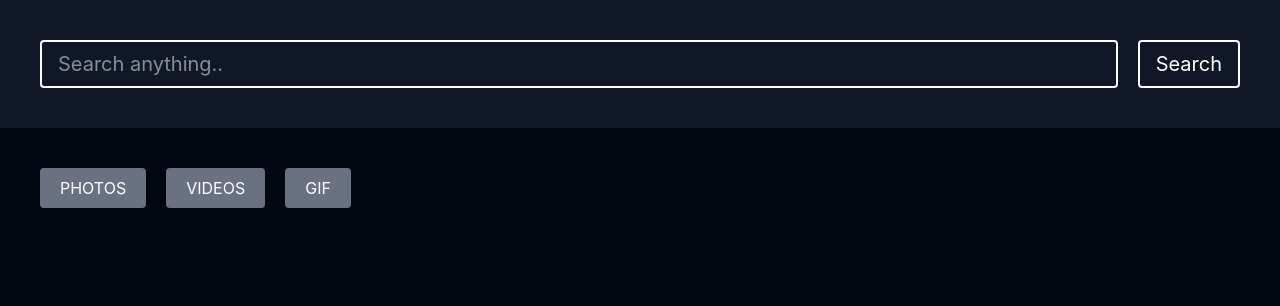
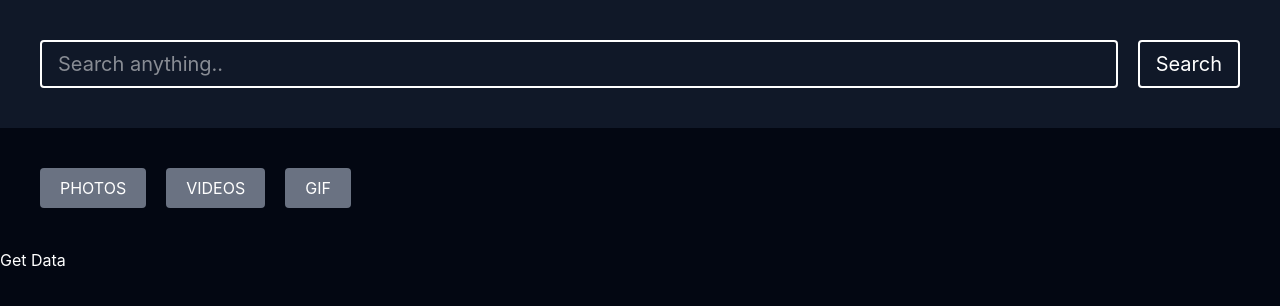
Before and after one commit to PiyushMishraX/Redux-Toolkit, a React (Vite) app in the folder project/: page / in a window 1280 px wide. Shown: the top 306 px of the page. Built offline with nearby package versions, Linux system fonts and the light colour scheme; no server answers.

Commit message:
query search

```diff
--- a/project/src/components/ResultGrid.jsx
+++ b/project/src/components/ResultGrid.jsx
@@ -1,15 +1,26 @@
 import { useDispatch, useSelector } from "react-redux";
 import { fetchPhotos, fetchVideos, fetchGIF } from "../api/mediaApi";
 // one level up from current --> ..
-import {setQuery, setLoading, setError , setResults } from '..redux/features/searchSlice'
+import {setQuery, setLoading, setError , setResults } from '../redux/features/searchSlice'
+import { useEffect } from "react";
 
 
 const ResultGrid = () => {
 
+    const {query, activeTab, results, loading, error} = useSelector((store)=>store.search)
+
+    const getData = async ()=>{
+        if(activeTab== 'photos'){
+            const data= await fetchPhotos(query)
+
+            console.log(data); // select photos then input query search then get data
+
+        }
+    }
 
   return (
     <div>
-
+      <button onClick={getData}>Get Data</button>
     </div>
   )
 }
```
